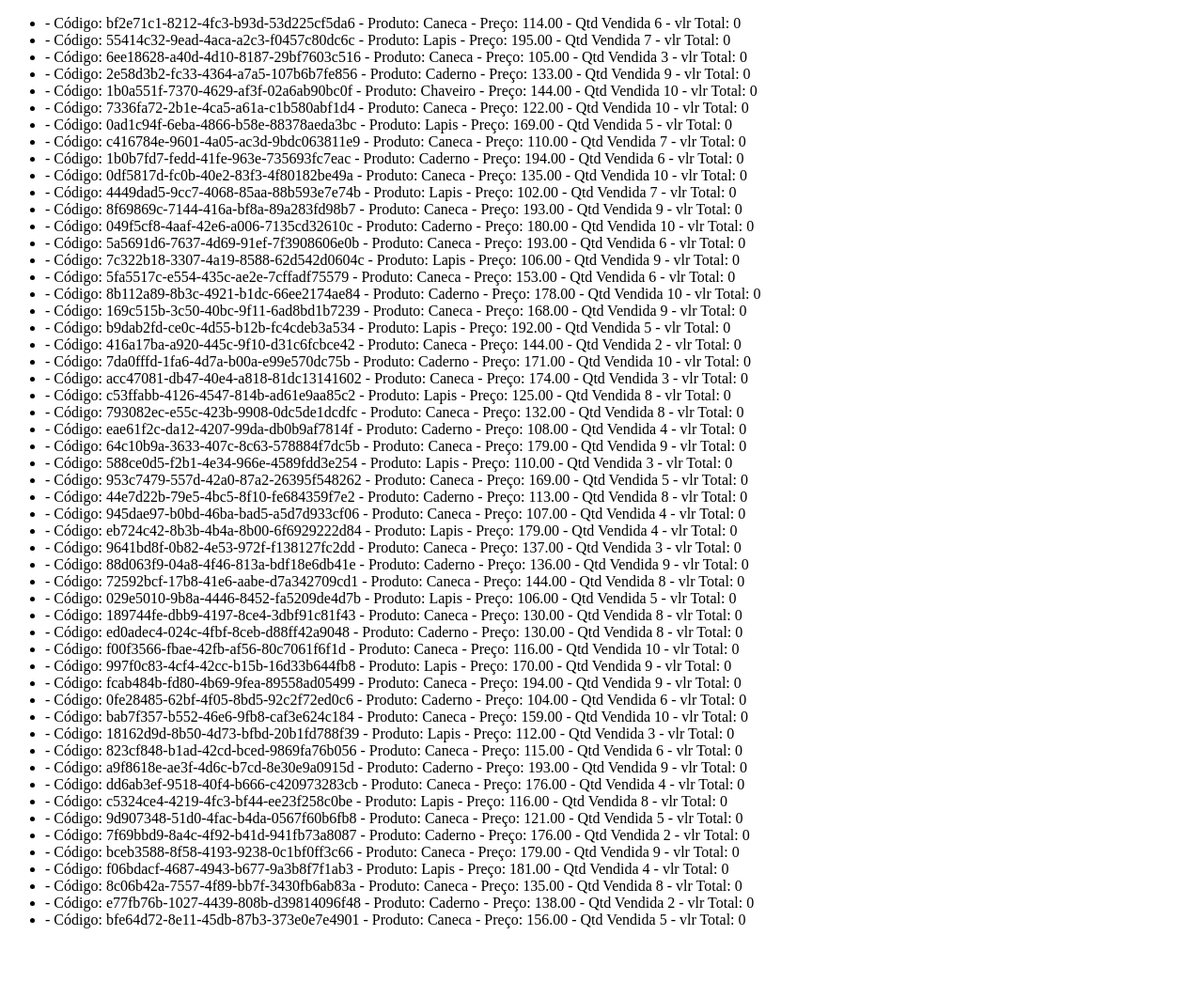
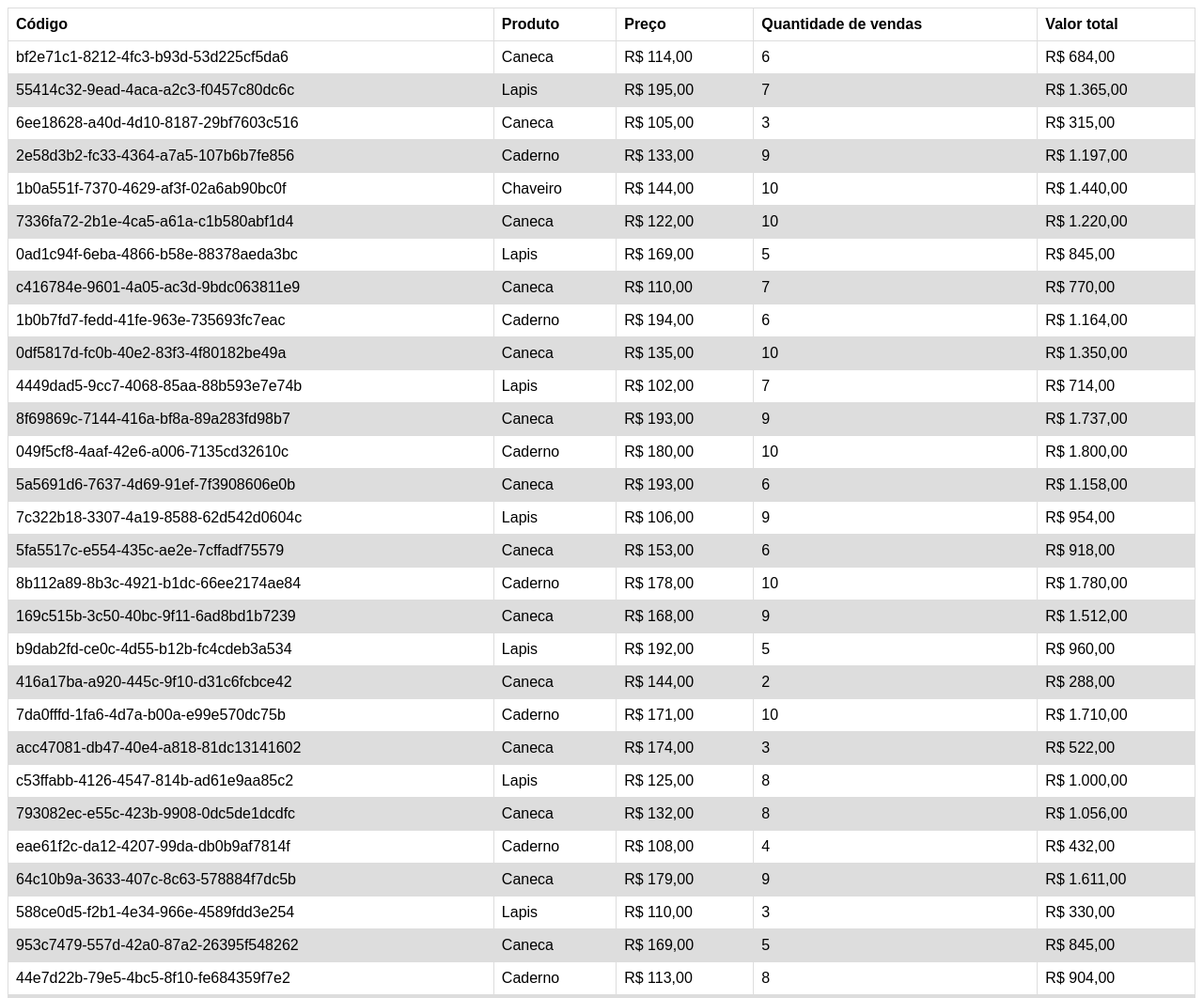
Before and after one commit to jovas0101/meu-app, a website: page public/index.html in a window 1280 px wide. Shown: the top 1062 px of the page at 94% size. Before the commit the page ends 1004 px from the top, so only its background shows below. Drawn offline with Linux system fonts and the light colour scheme.

Commit message:
Update index.html

```diff
--- a/public/index.html
+++ b/public/index.html
@@ -6,28 +6,23 @@
 	<meta http-equiv="X-UA-Compatible" content="IE=edge">
 	<meta name="viewport" content="width=device-width, initial-scale=1.0">
 	<title>Document</title>
+	<link rel="stylesheet" href="style.css">
 </head>
 
 <body>
-	<style>
-		table {
-			font-family: arial, sans-serif;
-			border-collapse: collapse;
-			width: 100%;
-		}
 
-		td,
-		th {
-			border: 1px solid #dddddd;
-			text-align: left;
-			padding: 8px;
-		}
-
-		tr:nth-child(even) {
-			background-color: #dddddd;
-		}
-	</style>
-	<ul id="myData"></ul>
+	<table>
+		<thead>
+			<tr>
+				<th>Código</th>
+				<th>Produto</th>
+				<th>Preço</th>
+				<th>Quantidade de vendas</th>
+				<th>Valor total</th>
+			</tr>
+		</thead>
+		<tbody id="myData"></tbody>
+	</table>
 
 	<script type="text/javascript">
 		fetch('../db/data.json')
@@ -39,15 +34,35 @@
 
 		function appendData(data) {
 			const { vendas } = data
+
 			vendas.forEach(({ id, produto, preco, quantidade_vendida }) => {
-				const li = document.createElement("li");
-				li.innerHTML = `- Código: ${id}
-								- Produto: ${produto}
-								- Preço: ${preco}
-								- Qtd Vendida ${quantidade_vendida}
-								- vlr Total: ${0}`
-				document.getElementById("myData").appendChild(li);
+				const tr = document.createElement('tr')
+
+				const tdId = document.createElement('td')
+				const tdProduto = document.createElement('td')
+				const tdPreco = document.createElement('td')
+				const tdQtdVendida = document.createElement('td')
+				const tdVrlTotal = document.createElement('td')
+
+				tdId.innerText = id
+				tdProduto.innerText = produto
+				tdPreco.innerText = formataValor(preco)
+				tdQtdVendida.innerText = quantidade_vendida
+				tdVrlTotal.innerText = formataValor((preco * quantidade_vendida))
+
+				tr.appendChild(tdId)
+				tr.appendChild(tdProduto)
+				tr.appendChild(tdPreco)
+				tr.appendChild(tdQtdVendida)
+				tr.appendChild(tdVrlTotal)
+
+				console.log(tr)
+				document.getElementById("myData").appendChild(tr);
 			});
+
+			function formataValor(valor) {
+				return Number(valor).toLocaleString('pt-br', { style: 'currency', currency: 'BRL' })
+			}
 		}
 	</script>
 </body>
```
